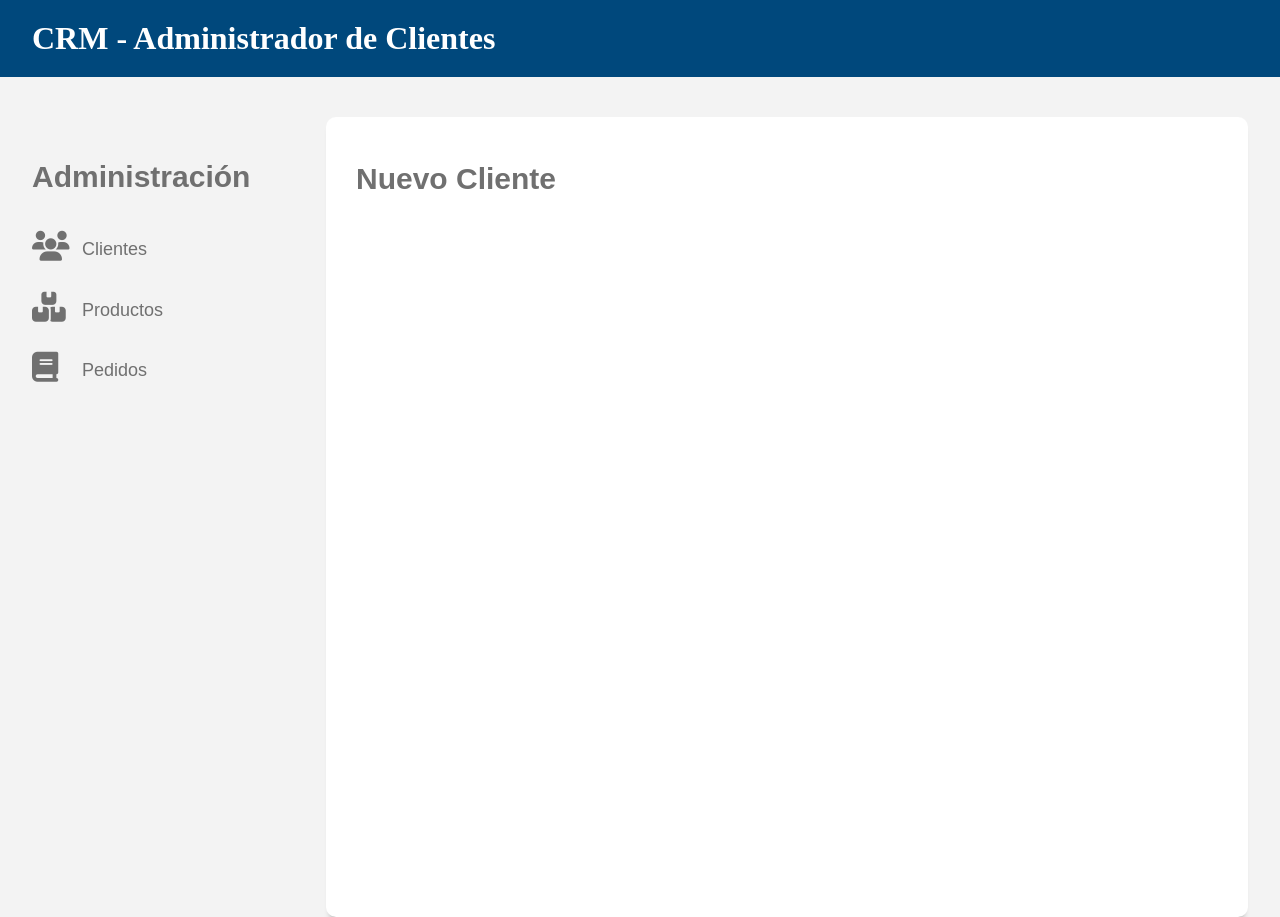
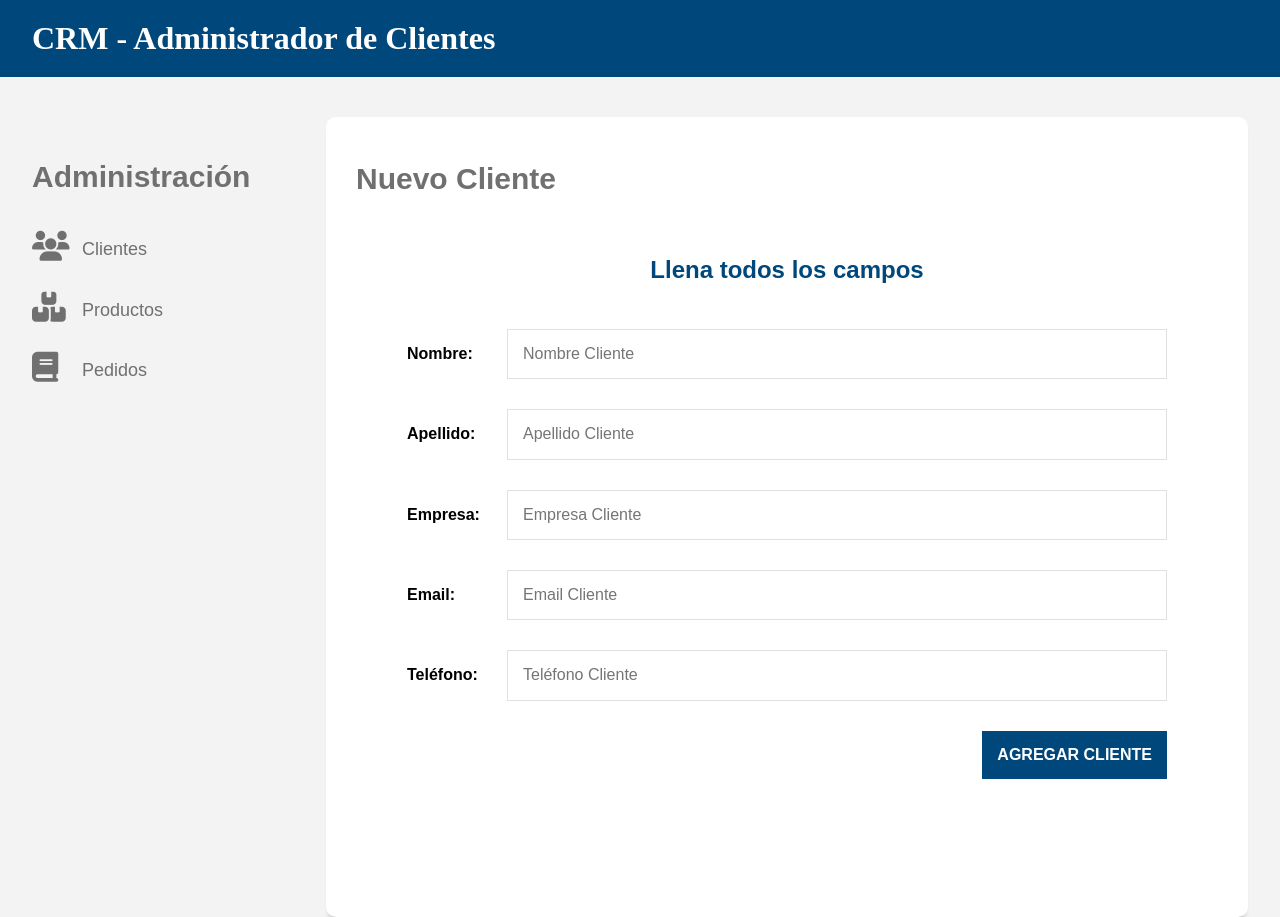
Before and after one commit to TobiIchiro/CRM-Clientes, a React (Create React App) app: page /clientes/add in a window 1280 px wide. Built offline with nearby package versions, Linux system fonts and the light colour scheme.

Commit message:
Formulario para nuevos clientes

```diff
--- a/src/components/clientes/NuevoCliente.js
+++ b/src/components/clientes/NuevoCliente.js
@@ -1,8 +1,43 @@
-import React from "react";
+import React, {Fragment} from "react";
 
 function NuevoCliente () {
     return(
-        <h2>Nuevo Cliente</h2>
+        <Fragment>
+            <h2>Nuevo Cliente</h2>
+            <form>
+                <legend>Llena todos los campos</legend>
+
+                <div className="campo">
+                    <label>Nombre:</label>
+                    <input type="text" placeholder="Nombre Cliente" name="nombre"/>
+                </div>
+
+                <div className="campo">
+                    <label>Apellido:</label>
+                    <input type="text" placeholder="Apellido Cliente" name="apellido"/>
+                </div>
+
+                <div className="campo">
+                    <label>Empresa:</label>
+                    <input type="text" placeholder="Empresa Cliente" name="empresa"/>
+                </div>
+
+                <div className="campo">
+                    <label>Email:</label>
+                    <input type="email" placeholder="Email Cliente" name="email"/>
+                </div>
+
+                <div className="campo">
+                    <label>Teléfono:</label>
+                    <input type="email" placeholder="Teléfono Cliente" name="telefono"/>
+                </div>
+
+                <div className="enviar">
+                        <input type="submit" className="btn btn-azul" value="Agregar Cliente"/>
+                </div>
+
+            </form>
+        </Fragment>
     )
 }
 
```
